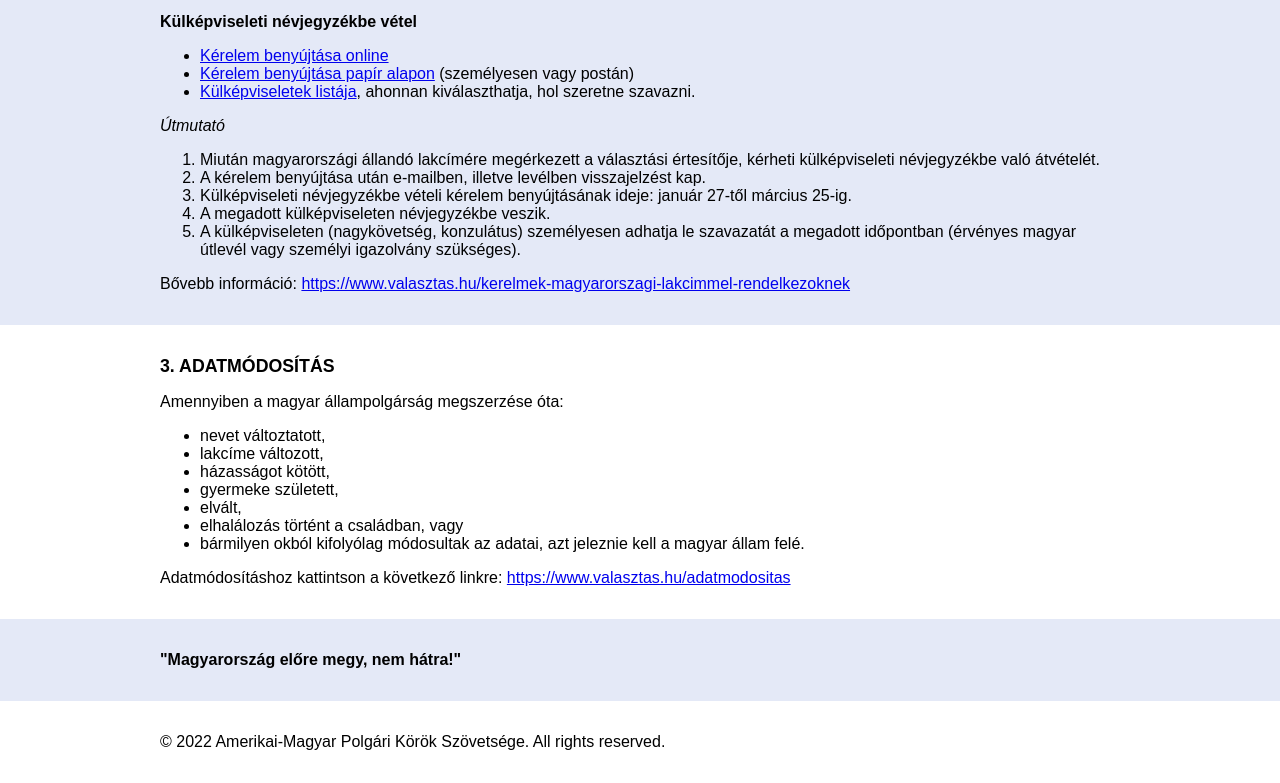
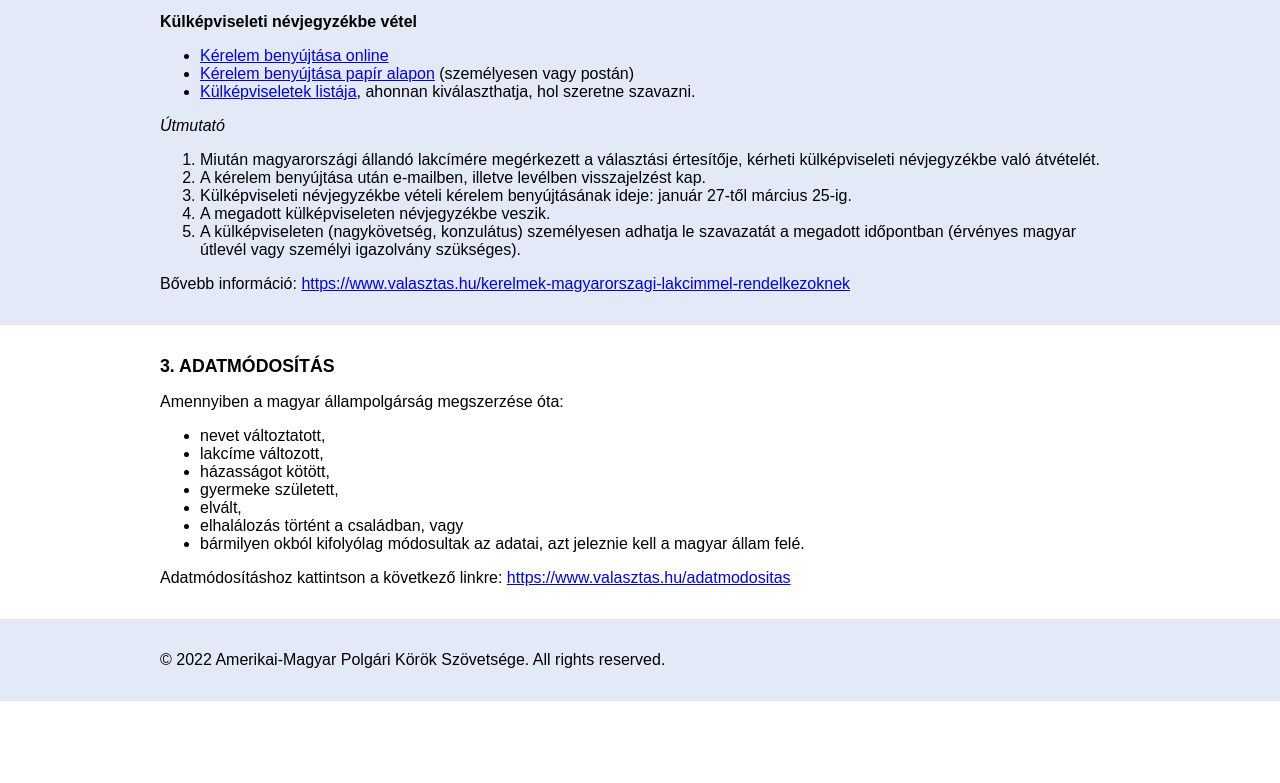
Before and after one commit to a1sz2022/sz2022-honlap, a plain HTML site: page index.html in a window 1280 px wide. Shown: the part 733-1516 px from the top of the page. After the commit the page ends 1434 px from the top, so only its background shows below. Drawn offline with Linux system fonts and the light colour scheme.

Commit message:
Update index.html

```diff
--- a/index.html
+++ b/index.html
@@ -153,11 +153,6 @@
         </section>
         <section class="bgsection">
             <div>
-                <p><strong>"Magyarország előre megy, nem hátra!"</strong></p>
-            </div>
-        </section>
-        <section>
-            <div>
                 <p>© 2022 Amerikai-Magyar Polgári Körök Szövetsége. All rights reserved.</p>
             </div>
         </section>
```
